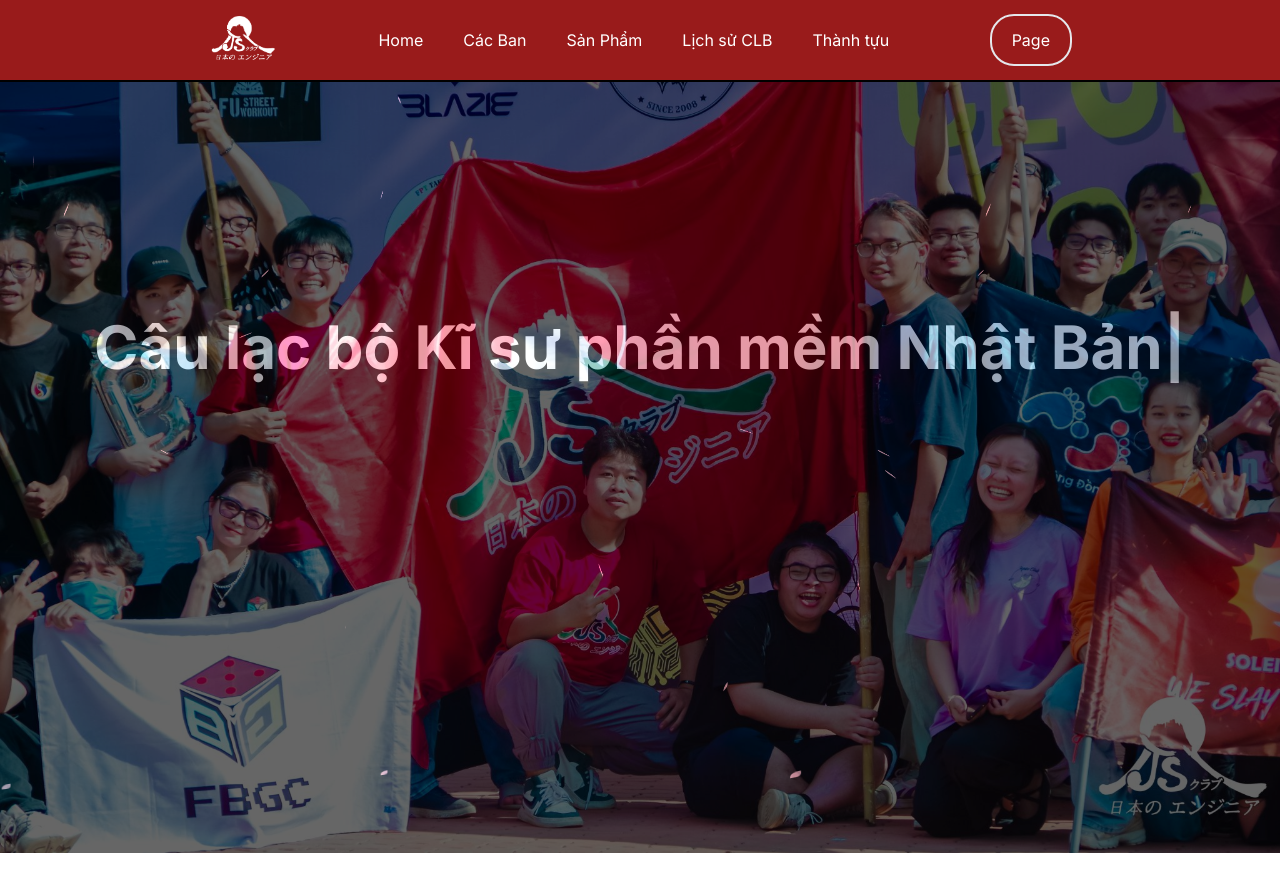
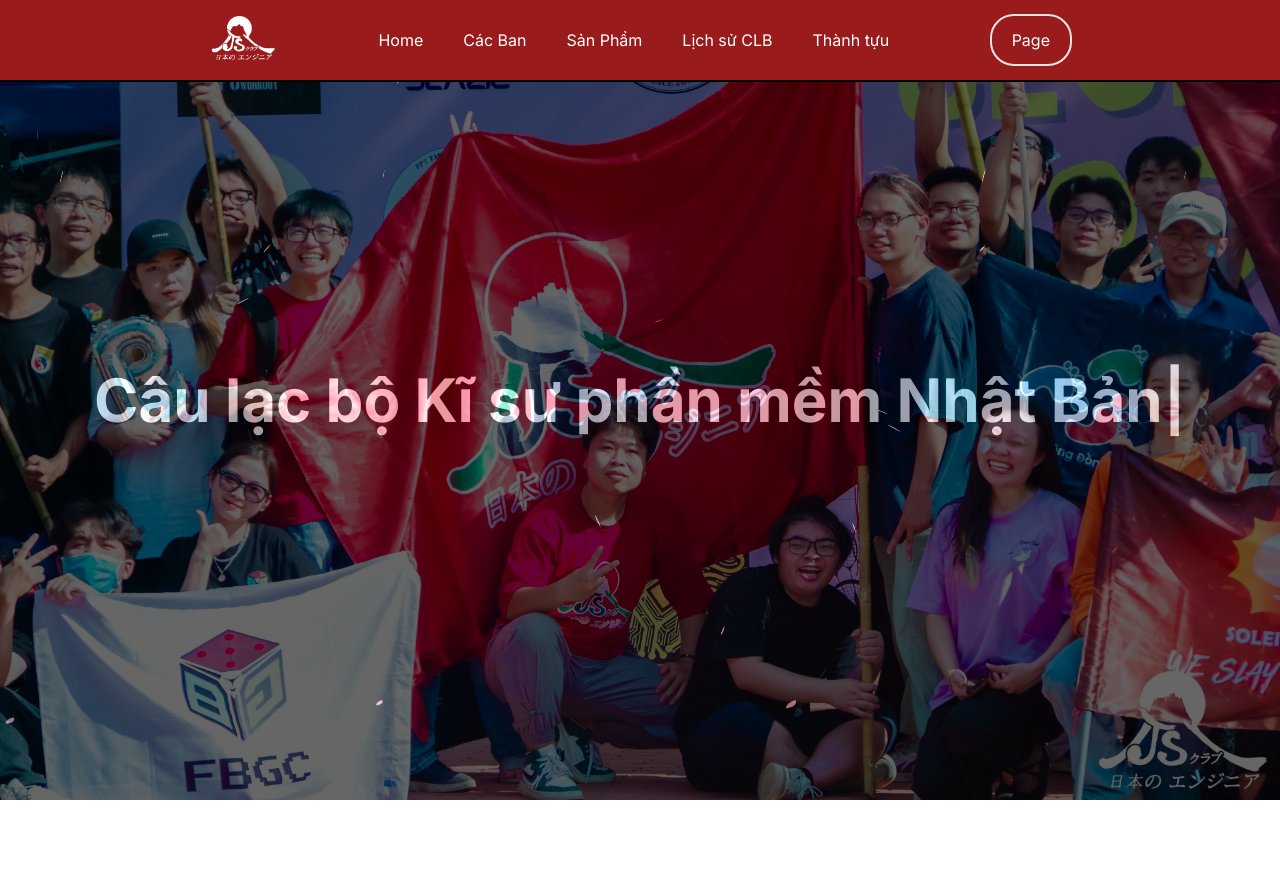
Before and after one commit to fu-js/js-website, a Next.js app: page / in a window 1280 px wide. Shown: the top 892 px of the page. Built offline with nearby package versions, Linux system fonts and the light colour scheme.

Commit message:
💄 update: bg style

```diff
--- a/src/section/Hero.tsx
+++ b/src/section/Hero.tsx
@@ -6,14 +6,17 @@ import Bg from '../../public/assets/home/bg.jpg';
 
 export function Hero() {
     const bgStyle = {
-        height: '100%',
+        height: '100vh',
         opacity: '0.4',
         backgroundColor: 'black',
         zIndex: '1',
+        objectFit: 'cover'
     }
+    // @ts-ignore
+    // @ts-ignore
     return (
         <div className="hero relative top-0 bottom-0 my-auto mx-0 z-5 bg-black">
-            <span className="z-3 absolute w-full text-center top-0 bottom-0 my-auto mx-0 text-white flex items-center justify-center text-6xl font-bold mb-40">
+            <span className="z-3 absolute w-full text-center top-0 bottom-0 my-auto mx-0 text-white flex items-center justify-center text-6xl font-bold">
                     <Typewriter
                         onInit={(typewriter) => {
                             typewriter.typeString('Câu lạc bộ Kĩ sư phần mềm Nhật Bản')
```
